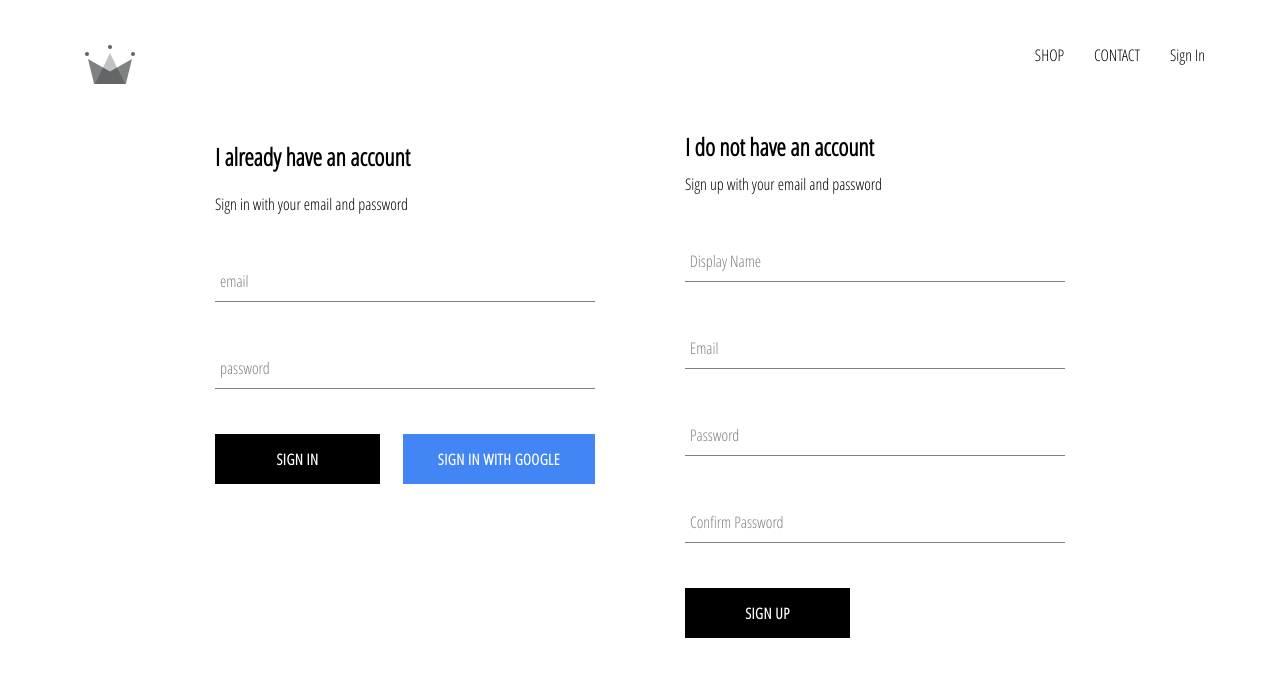
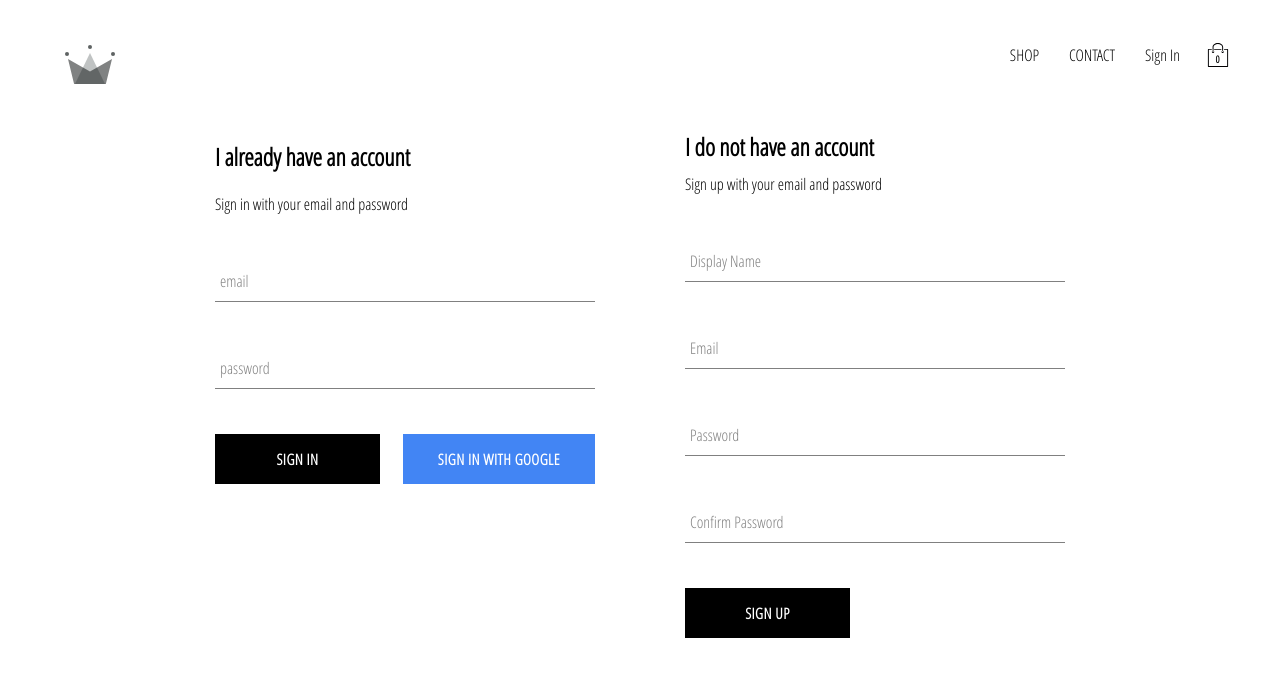
Before and after one commit to lhcjun/E-commerce-CrownClothing, a React (Create React App) app: page /signin in a window 1280 px wide. Shown: the top 676 px of the page. Built offline with nearby package versions, Linux system fonts and the light colour scheme; no server answers.

Commit message:
add cartIcon & cartDropdown components to app, also implemented cart reducer

```diff
--- a/src/App.css
+++ b/src/App.css
@@ -1,6 +1,6 @@
 body {
     font-family: 'Open Sans Condensed';
-    padding: 20px 60px;
+    padding: 20px 40px;
     /* TB LR */
 }
 
--- /dev/null
+++ b/src/components/cart-dropdown/cart-dropdown.component.jsx
@@ -0,0 +1,14 @@
+import React from 'react';
+
+import CustomButton from '../custom-button/custom-button.component';
+
+import './cart-dropdown.styles.scss';
+
+const CartDropdown = () => (
+    <div className='cart-dropdown'>
+        <div className='cart-items' />
+        <CustomButton>Go To Checkout</CustomButton>
+    </div>
+);
+
+export default CartDropdown;
--- /dev/null
+++ b/src/components/cart-dropdown/cart-dropdown.styles.scss
@@ -0,0 +1,24 @@
+.cart-dropdown {
+    position: absolute;
+    width: 240px;
+    height: 340px;
+    display: flex;
+    flex-direction: column;
+    padding: 20px;
+    border: 1px solid black;
+    background-color: white;
+    top: 90px;
+    right: 40px;
+    z-index: 5;
+
+    .cart-items {
+        height: 240px;
+        display: flex;
+        flex-direction: column;
+        overflow: auto;
+    }
+
+    button {
+        margin-top: auto; // be at bottom
+    }
+}
--- /dev/null
+++ b/src/components/cart-icon/cart-icon.component.jsx
@@ -0,0 +1,19 @@
+import React from 'react';
+import { connect } from 'react-redux';
+
+import { toggleCartHidden } from '../../redux/cart/cart.actions';
+import { ReactComponent as ShoppingIcon } from '../../assets/shopping-bag.svg';
+import './cart-icon.styles.scss';
+
+const CartIcon = ({ toggleCartHidden }) => (
+    <nav className='cart-icon' onClick={toggleCartHidden}>
+        <ShoppingIcon className='shopping-icon' />
+        <span className='item-count'>0</span>
+    </nav>
+)
+
+const mapDispatchToProps = dispatch => ({
+    toggleCartHidden: () => dispatch(toggleCartHidden())
+})
+
+export default connect(null, mapDispatchToProps)(CartIcon);
--- /dev/null
+++ b/src/components/cart-icon/cart-icon.styles.scss
@@ -0,0 +1,21 @@
+.cart-icon {
+    width: 45px;
+    height: 45px;
+    position: relative; // for absolute (child)
+    display: flex;
+    align-items: center;
+    justify-content: center;
+    cursor: pointer;
+
+    .shopping-icon {
+        width: 24px;
+        height: 24px;
+    }
+
+    .item-count {
+        position: absolute;
+        font-size: 10px;
+        font-weight: bold;
+        bottom: 12px;
+    }
+}
--- a/src/components/header/header.component.jsx
+++ b/src/components/header/header.component.jsx
@@ -1,11 +1,15 @@
 import React from 'react';
 import { Link } from 'react-router-dom';
 import { connect } from 'react-redux';
+
 import { auth } from '../../firebase/firebase.utils';
+import CartIcon from '../cart-icon/cart-icon.component';
+import CartDropdown from '../cart-dropdown/cart-dropdown.component';
+
 import { ReactComponent as Logo } from '../../assets/logo.svg';
 import './header.styles.scss';
 
-const Header = ({ currentUser }) => (
+const Header = ({ currentUser, hidden }) => (
     <nav className='header'>
         <Link to='/' className='logo-container'>
             <Logo className='logo' />
@@ -14,15 +18,18 @@
             <Link to='/shop' className='option'>SHOP</Link>
             <Link to='/shop' className='option'>CONTACT</Link>
             {currentUser
-            ? <div className='option' onClick={() => auth.signOut()}>Sign Out</div>
-            : <Link to='/signin' className='option'>Sign In</Link>
+              ? <div className='option' onClick={() => auth.signOut()}>Sign Out</div>
+              : <Link to='/signin' className='option'>Sign In</Link>
             }
+            <CartIcon />
         </div>
+        { hidden ? null : <CartDropdown /> }
     </nav>
 );
 
-const mapStateToProps = rootReducer => ({
-    currentUser: rootReducer.user.currentUser
+const mapStateToProps = ({user: {currentUser}, cart: {hidden}}) => ({
+    currentUser,
+    hidden
 })
 
 export default connect(mapStateToProps)(Header);
--- /dev/null
+++ b/src/redux/cart/cart.actions.js
@@ -0,0 +1,5 @@
+import CartActionTypes from './cart.types';
+
+export const toggleCartHidden = () => ({
+    type: CartActionTypes.TOGGLE_CART_HIDDEN
+});
--- /dev/null
+++ b/src/redux/cart/cart.reducer.js
@@ -0,0 +1,19 @@
+import CartActionTypes from './cart.types';
+
+const INITIAL_STATE = {
+    hidden: true
+};
+
+const cartReducer = (state = INITIAL_STATE, action) => {
+    switch(action.type){
+        case CartActionTypes.TOGGLE_CART_HIDDEN:
+            return {
+                ...state,
+                hidden: !state.hidden
+            }
+        default:
+            return state;
+    }
+}
+
+export default cartReducer;
--- /dev/null
+++ b/src/redux/cart/cart.types.js
@@ -0,0 +1,5 @@
+const CartActionTypes = {
+    TOGGLE_CART_HIDDEN: 'TOGGLE_CART_HIDDEN'
+}
+
+export default CartActionTypes;
--- a/src/redux/root-reducer.js
+++ b/src/redux/root-reducer.js
@@ -1,6 +1,8 @@
 import { combineReducers } from 'redux';
 import userReducer from './user/user.reducer';
+import cartReducer from './cart/cart.reducer';
 
 export default combineReducers({
-    user: userReducer
+    user: userReducer,
+    cart: cartReducer
 })
```
Also changed, not shown: src/assets/shopping-bag.svg (added).
